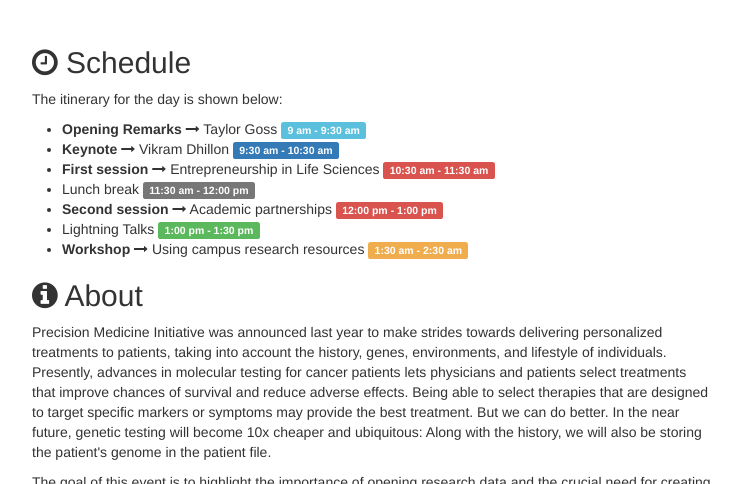
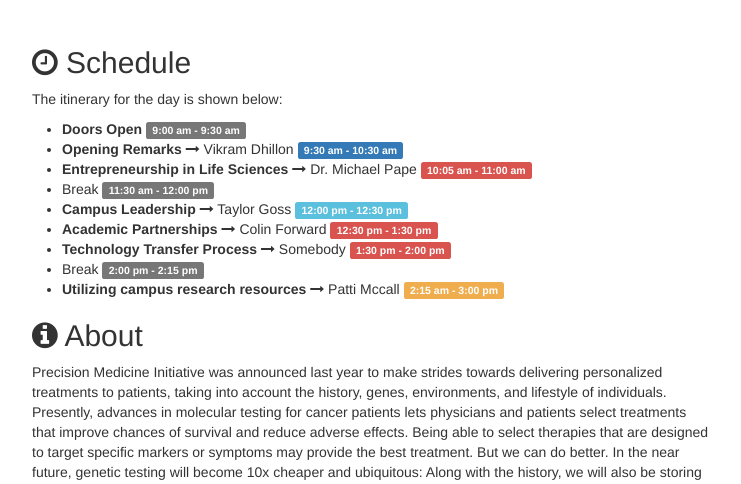
Before and after one commit to dhillonv10/pmi, a Jekyll site: the page built from index.html, in a window 1280 px wide and 900 px high, cut to the strip 416-900 px from the top of the window. Shown: the whole strip, without its empty margins (268-1009 px from the left). Built offline with Jekyll 4.4.1, drawn with Linux system fonts in a browser that asks for light colours; nearby versions of some CDN libraries.

Commit message:
Adding permanent schedule

```diff
--- a/index.html
+++ b/index.html
@@ -8,13 +8,23 @@ cover: 'http://www.abisolutions.org.uk/website/images/ConferencesHR.jpg'
 <p>The itinerary for the day is shown below: </p>
 
 <ul>
-  <li><strong>Opening Remarks</strong> <i class="fa fa-long-arrow-right"></i> Taylor Goss <span class="label label-info">9 am - 9:30 am</span></li>
-  <li><strong>Keynote</strong> <i class="fa fa-long-arrow-right"></i> Vikram Dhillon <span class="label label-primary">9:30 am - 10:30 am</span></li>
-  <li><strong>First session</strong> <i class="fa fa-long-arrow-right"></i> Entrepreneurship in Life Sciences <span class="label label-danger">10:30 am - 11:30 am</span></li>
-  <li>Lunch break <span class="label label-default">11:30 am - 12:00 pm</span></li>
-  <li><strong>Second session</strong> <i class="fa fa-long-arrow-right"></i> Academic partnerships <span class="label label-danger">12:00 pm - 1:00 pm</span></li>
-  <li>Lightning Talks <span class="label label-success">1:00 pm - 1:30 pm</span></li>
-  <li><strong>Workshop</strong> <i class="fa fa-long-arrow-right"></i> Using campus research resources <span class="label label-warning">1:30 am - 2:30 am</span></li>
+  <li><strong>Doors Open</strong> <span class="label label-default">9:00 am - 9:30 am</span></li>
+
+  <li><strong>Opening Remarks</strong> <i class="fa fa-long-arrow-right"></i> Vikram Dhillon <span class="label label-primary">9:30 am - 10:30 am</span></li>
+
+  <li><strong>Entrepreneurship in Life Sciences</strong> <i class="fa fa-long-arrow-right"></i> Dr. Michael Pape <span class="label label-danger">10:05 am - 11:00 am</span></li>
+
+  <li>Break <span class="label label-default">11:30 am - 12:00 pm</span></li>
+
+  <li><strong>Campus Leadership</strong> <i class="fa fa-long-arrow-right"></i> Taylor Goss <span class="label label-info">12:00 pm - 12:30 pm</span></li>
+
+  <li><strong>Academic Partnerships</strong> <i class="fa fa-long-arrow-right"></i> Colin Forward <span class="label label-danger">12:30 pm - 1:30 pm</span></li>
+
+  <li><strong>Technology Transfer Process</strong> <i class="fa fa-long-arrow-right"></i> Somebody <span class="label label-danger">1:30 pm - 2:00 pm</span></li>
+
+  <li>Break <span class="label label-default">2:00 pm - 2:15 pm</span></li>
+
+  <li><strong>Utilizing campus research resources</strong> <i class="fa fa-long-arrow-right"></i> Patti Mccall <span class="label label-warning">2:15 am - 3:00 pm</span></li>
 </ul>
 
 <h2><i class="fa fa-info-circle"></i> About </h2>
```
